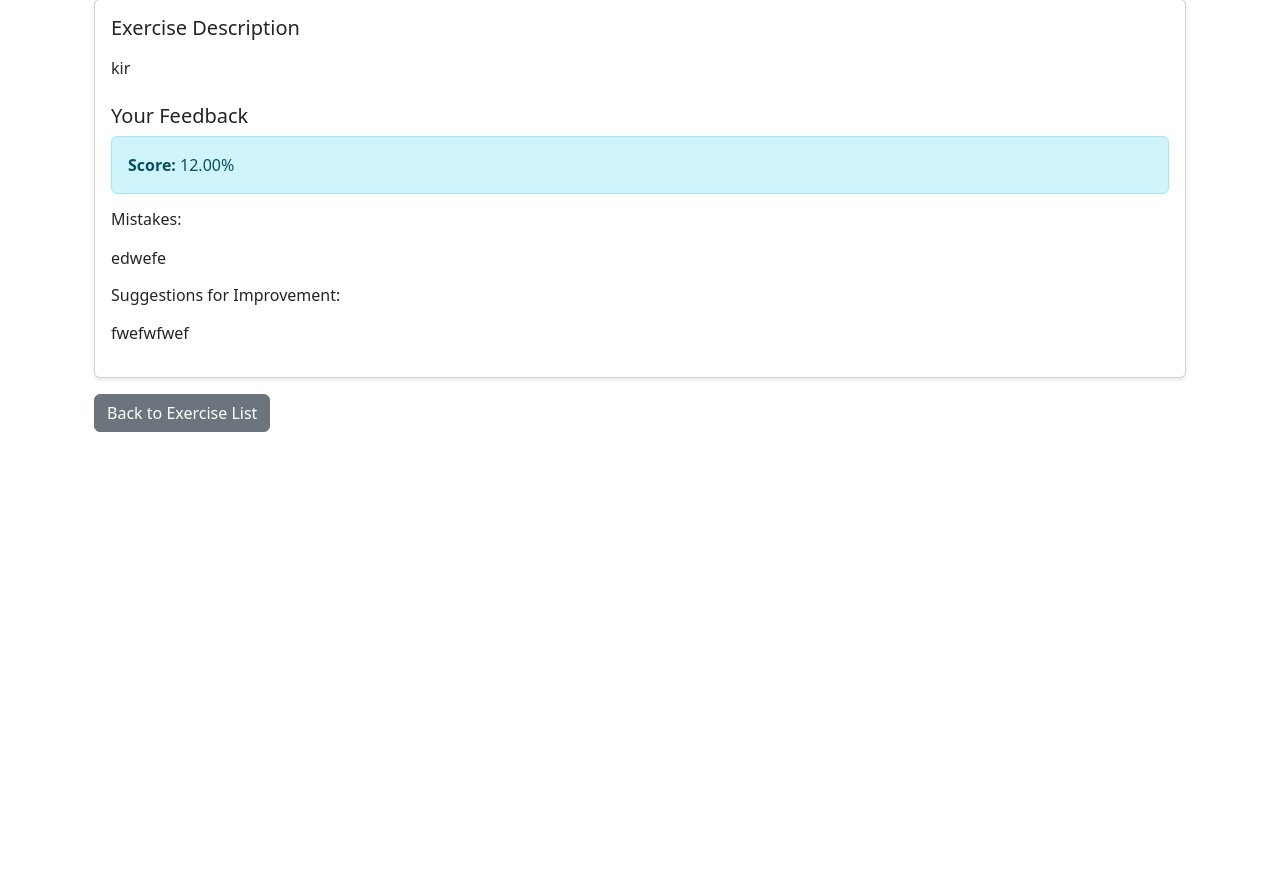
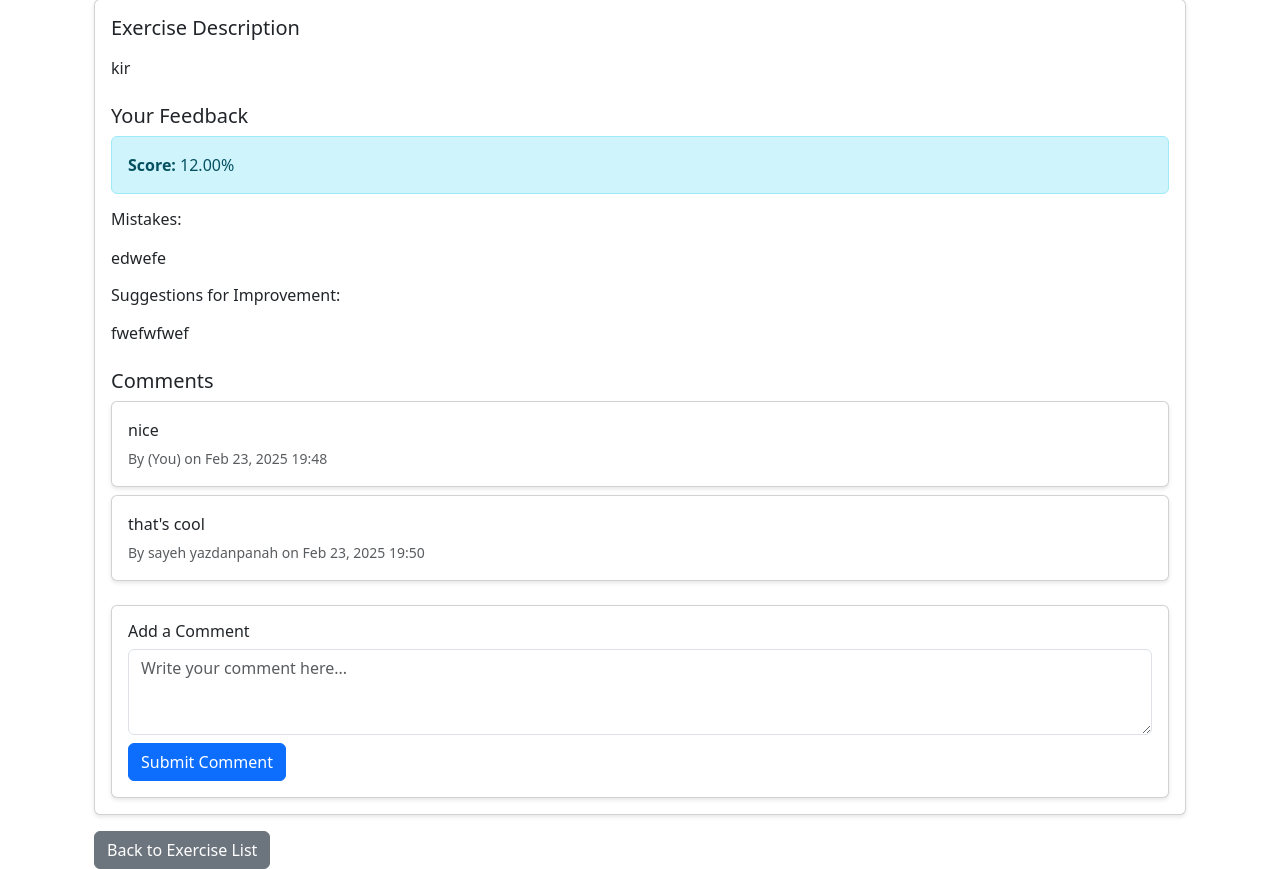
Before and after one commit to assaabriiii/student_panel, a Django app: page /feedback/exercise/1/ in a window 1280 px wide. Shown: the part 151-1020 px from the top of the page. Before the commit the page ends 583 px from the top, so only its background shows below. Run offline with Django 5.2, Linux system fonts and the light colour scheme; a user stored in the database is signed in; data comes from the database, SQL or seed files in the repository; both versions use the stored data as it was after the commit.

Commit message:
now students can leave comments

```diff
--- a/feedback/models.py
+++ b/feedback/models.py
@@ -22,3 +22,15 @@ class Feedback(models.Model):
 
     def __str__(self):
         return f"Feedback for {self.student.university_number} - {self.exercise.title}"
+
+class Comment(models.Model):
+    feedback = models.ForeignKey(Feedback, on_delete=models.CASCADE, related_name='comments')
+    student = models.ForeignKey(Student, on_delete=models.CASCADE)
+    text = models.TextField()
+    created_at = models.DateTimeField(auto_now_add=True)
+
+    class Meta:
+        ordering = ['created_at']
+
+    def __str__(self):
+        return f"Comment by {self.student.university_number} on {self.feedback}"
--- a/feedback/views.py
+++ b/feedback/views.py
@@ -1,7 +1,8 @@
-from django.shortcuts import render, get_object_or_404
+from django.shortcuts import render, get_object_or_404, redirect
 from django.contrib.auth.decorators import login_required
 from django.contrib import messages
-from .models import Exercise, Feedback
+from .models import Exercise, Feedback, Comment
+from django.http import JsonResponse
 
 @login_required
 def exercise_detail(request, exercise_id):
@@ -11,9 +12,26 @@ def exercise_detail(request, exercise_id):
         exercise=exercise
     ).first()
 
+    if request.method == 'POST' and feedback:
+        comment_text = request.POST.get('comment')
+        if comment_text:
+            Comment.objects.create(
+                feedback=feedback,
+                student=request.user,
+                text=comment_text
+            )
+            messages.success(request, 'Comment added successfully.')
+            return redirect('exercise_detail', exercise_id=exercise_id)
+
+    # Get all comments for this exercise across all feedbacks
+    all_comments = Comment.objects.filter(
+        feedback__exercise=exercise
+    ).select_related('student', 'feedback').order_by('created_at')
+
     return render(request, 'feedback/exercise_detail.html', {
         'exercise': exercise,
-        'feedback': feedback
+        'feedback': feedback,
+        'comments': all_comments
     })
 
 @login_required
--- a/templates/feedback/exercise_detail.html
+++ b/templates/feedback/exercise_detail.html
@@ -23,6 +23,55 @@
                             <h6 class="mt-3">Suggestions for Improvement:</h6>
                             <p>{{ feedback.suggestions|linebreaks }}</p>
                         </div>
+
+                        <!-- Comments Section -->
+                        <div class="mt-4">
+                            <h5>Comments</h5>
+                            {% if comments %}
+                                <div class="comments-list mb-4">
+                                    {% for comment in comments %}
+                                        <div class="card mb-2">
+                                            <div class="card-body">
+                                                <p class="mb-1">{{ comment.text }}</p>
+                                                <small class="text-muted">
+                                                    By {{ comment.student.get_full_name }}
+                                                    {% if comment.feedback.student == request.user %}
+                                                        (You)
+                                                    {% endif %}
+                                                    on {{ comment.created_at|date:"M d, Y H:i" }}
+                                                </small>
+                                            </div>
+                                        </div>
+                                    {% endfor %}
+                                </div>
+                            {% else %}
+                                <p class="text-muted">No comments yet.</p>
+                            {% endif %}
+
+                            {% if feedback %}
+                                <!-- Comment Form -->
+                                <div class="card">
+                                    <div class="card-body">
+                                        <h6>Add a Comment</h6>
+                                        <form method="POST">
+                                            {% csrf_token %}
+                                            <div class="form-group">
+                                                <textarea
+                                                    name="comment"
+                                                    class="form-control"
+                                                    rows="3"
+                                                    placeholder="Write your comment here..."
+                                                    required
+                                                ></textarea>
+                                            </div>
+                                            <button type="submit" class="btn btn-primary mt-2">
+                                                Submit Comment
+                                            </button>
+                                        </form>
+                                    </div>
+                                </div>
+                            {% endif %}
+                        </div>
                     {% else %}
                         <div class="alert alert-warning mt-4">
                             No feedback available for this exercise yet.
```
Also changed, not shown: feedback/templates/feedback/exercise_detail.html (added, +25 -0 lines), db.sqlite3, feedback/migrations/0003_comment.py (added).
